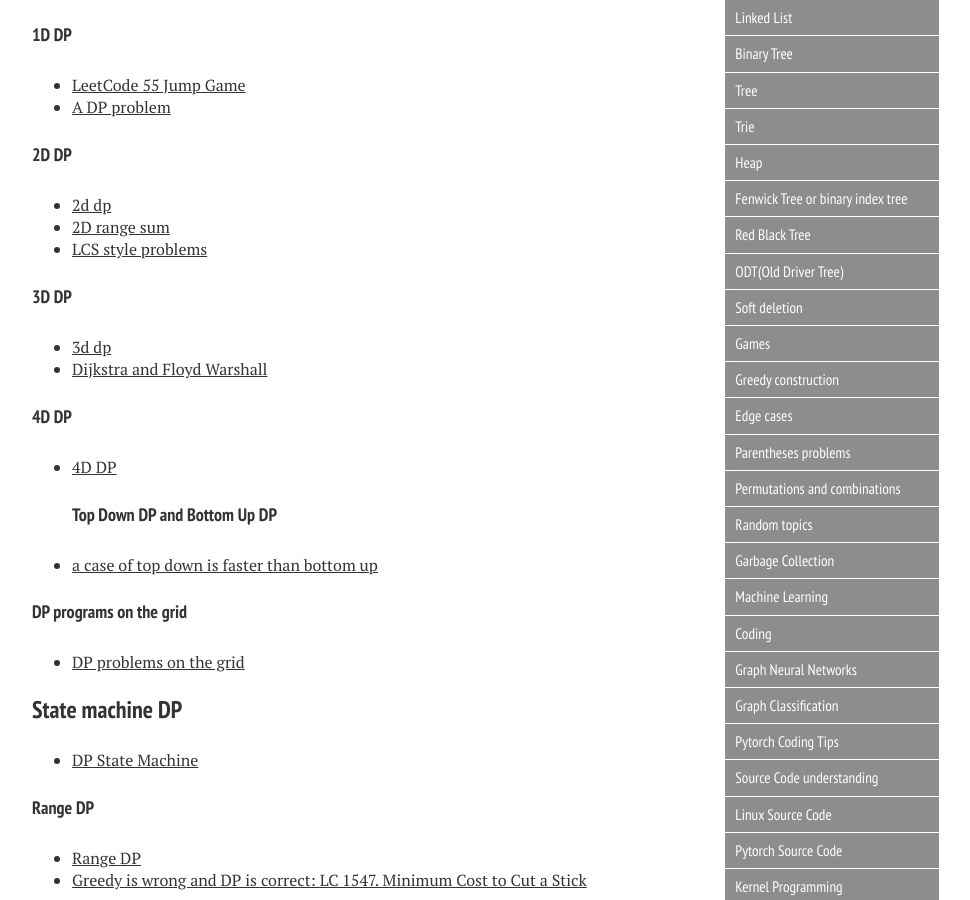
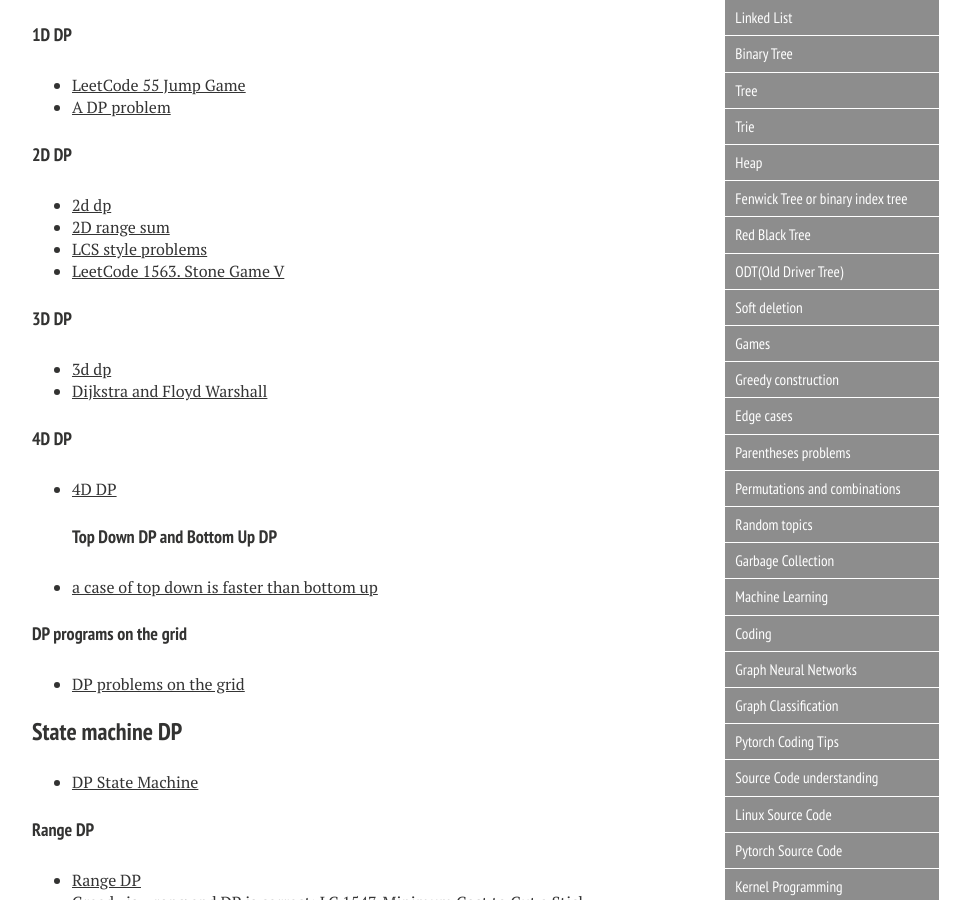
Before and after one commit to xiaokeshen/xiaokeshen.github.io, a Jekyll site: the page built from blog/index.md, in a window 1280 px wide and 900 px high, scrolled down 2563 px. Shown: the whole window, without its empty margins (288-1258 px from the left). Built offline with Jekyll 4.4.1, drawn with Linux system fonts in a browser that asks for light colours; nearby versions of some CDN libraries.

Commit message:
add one article

```diff
--- a/blog/index.md
+++ b/blog/index.md
@@ -96,6 +96,7 @@ My 'Serious' coding got started since I became a student as a Computer Science M
 - [2d dp](https://medium.com/@jim.morris.shen/2d-dp-c9f563e542ee?source=friends_link&sk=9f94661dc8be068fdc1881bf9c618ba6)
 - [2D range sum](coding/dp/two_d/2d_range_sum.md)
 - [LCS style problems](coding/dp/two_d/lcs_style.md)
+- [LeetCode 1563. Stone Game V](https://medium.com/@jim.morris.shen/2d-dp-d1042fa6b311?sk=fbfec149a7d705e4615b65a36a455da0)
 
 #### 3D DP
 - [3d dp](https://medium.com/@jim.morris.shen/3d-dp-c5488ba77f9a?source=friends_link&sk=91a4aaccdf4d1c63025bb7186e3c54c5)
```
